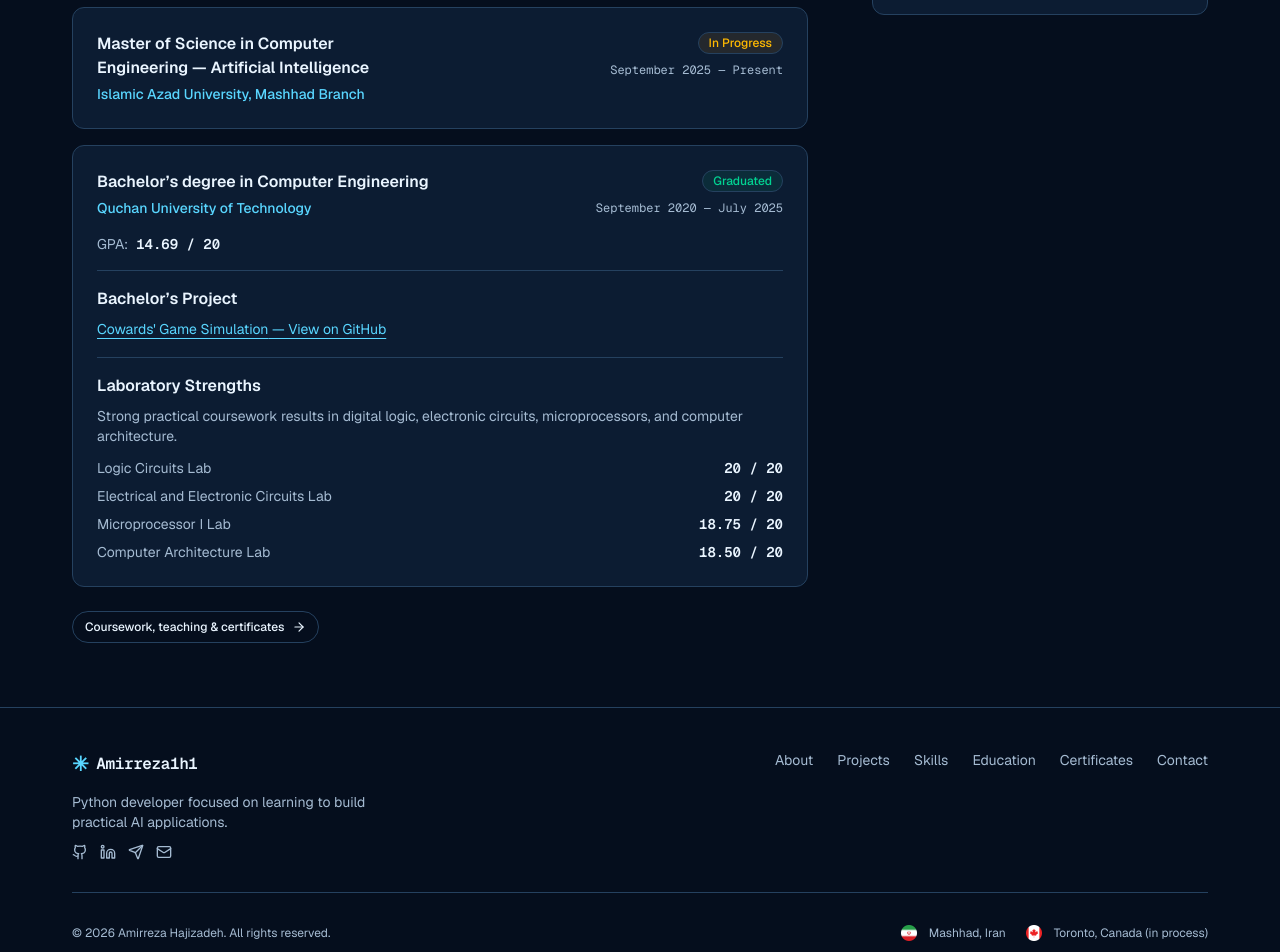
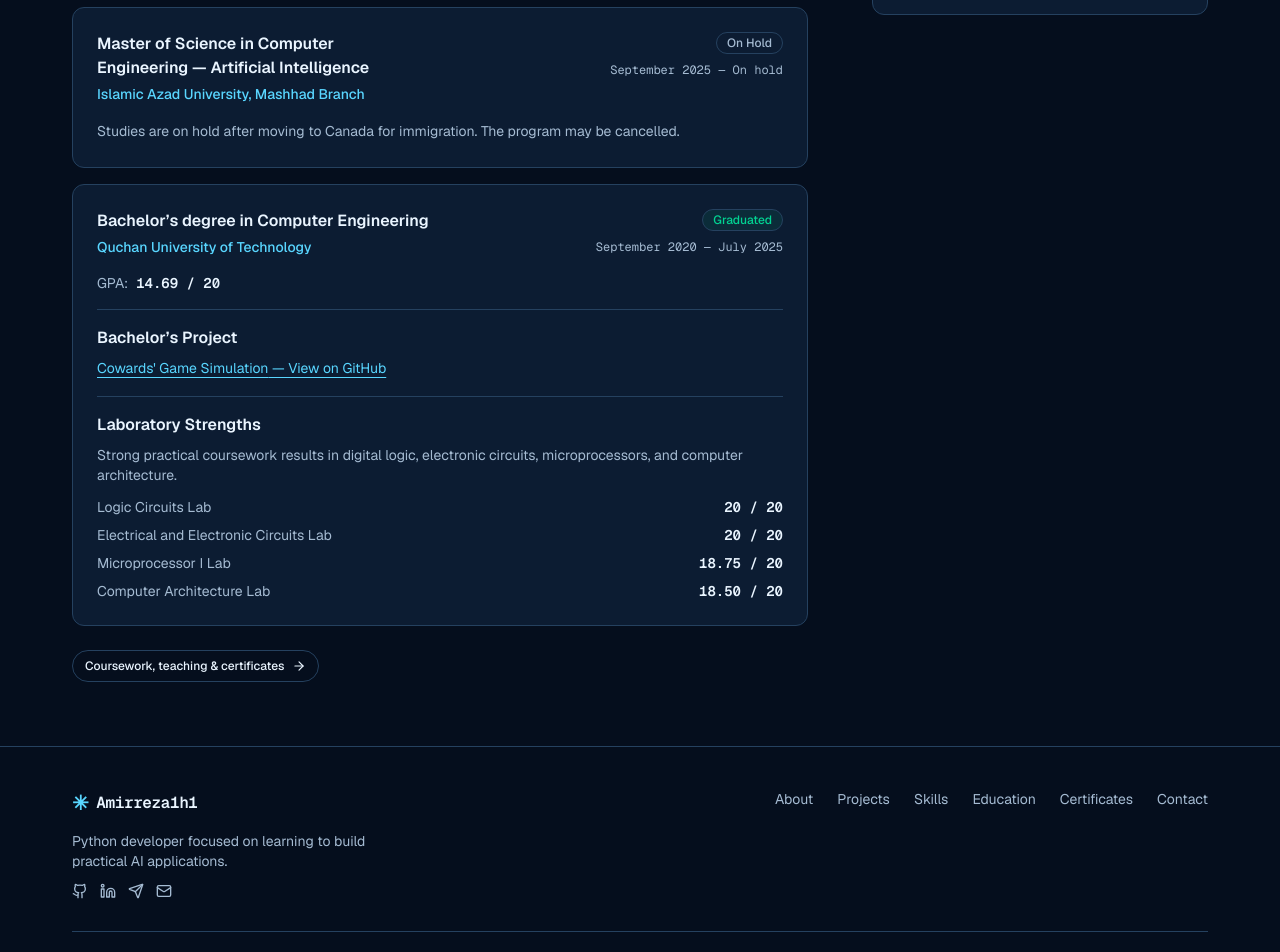
Before and after one commit to Amirreza1h1/Amirreza-digital-home, a Next.js app: page /about in a window 1280 px wide. Shown: the part 1100-2052 px from the top of the page. Built offline with nearby package versions, Linux system fonts and the light colour scheme; no server answers.

Commit message:
chore(education): mark master’s degree as on hold

```diff
--- a/src/components/layout/Footer.tsx
+++ b/src/components/layout/Footer.tsx
@@ -82,7 +82,7 @@ export function Footer() {
             {profile.location && (
               <p className='flex items-center gap-2'>
                 <Image
-                  src={assetPath('/Iran.png')}
+                  src={assetPath('/Canada.png')}
                   alt=''
                   width={24}
                   height={16}
@@ -91,16 +91,16 @@ export function Footer() {
                 {profile.location}
               </p>
             )}
-            {profile.plannedLocation && (
+            {profile.previousLocation && (
               <p className='flex items-center gap-2'>
                 <Image
-                  src={assetPath('/Canada.png')}
+                  src={assetPath('/Iran.png')}
                   alt=''
                   width={24}
                   height={16}
                   className='h-4 w-6 shrink-0 object-contain'
                 />
-                {profile.plannedLocation}
+                Previously based in {profile.previousLocation}
               </p>
             )}
           </div>
--- a/src/data/education.ts
+++ b/src/data/education.ts
@@ -18,7 +18,8 @@ export const education: Education[] = [
     field: 'Computer Engineering — Artificial Intelligence',
     startDate: '2025-09',
     endDate: null,
-    status: 'ongoing',
+    status: 'on-hold',
+    note: 'Studies are on hold after moving to Canada for immigration. The program may be cancelled.',
     gpa: null,
     gpaScale: null,
     coursework: [],
--- a/src/data/profile.ts
+++ b/src/data/profile.ts
@@ -8,10 +8,9 @@ export interface Profile {
   roles: string[];
   bio?: string;
   location?: string;
-  plannedLocation?: string;
+  previousLocation?: string;
   timeZone?: string;
   emails: string[];
-  phones: string[];
   photo?: string;
   workResume?: string;
   academicResume?: string;
@@ -27,11 +26,10 @@ export const profile: Profile = {
   headline: 'Python developer focused on learning to build practical AI applications.',
   bio: 'My direction is Python and Applied AI, with a particular interest in AI agents and privacy-first, local applications. My experience includes Python work and an AI-assisted English institute website using Django and Next.js. My next project goal is a Local AI Companion with conversation history, memory, and private document retrieval.',
   roles: ['Computer Engineer', 'M.Sc. Artificial Intelligence'],
-  location: 'Mashhad, Iran',
-  plannedLocation: 'Toronto, Canada (in process)',
-  timeZone: 'Asia/Tehran',
+  location: 'Barri, Canada',
+  previousLocation: 'Mashhad, Iran',
+  timeZone: 'America/Toronto',
   emails: ['amirrezahajizadeh2002@gmail.com', 'amirreza.haji.0926264710@gmail.com'],
-  phones: ['+98-930 634 1814', '+98-915 228 8744'],
   academicResume: assetPath('/Academic_CV.pdf'),
   // Static imports produce a new asset URL whenever the image contents change.
   photo: profilePicture.src,
--- a/src/features/contact/ContactSection.tsx
+++ b/src/features/contact/ContactSection.tsx
@@ -1,4 +1,4 @@
-import { Mail, Phone, Github, Linkedin, MapPin, Send, Link2, MessageCircle } from 'lucide-react';
+import { Mail, Github, Linkedin, MapPin, Send, Link2, MessageCircle } from 'lucide-react';
 import { iconTone } from '@/theme/icons';
 import { cn } from '@/utils/cn';
 import type { LucideIcon } from 'lucide-react';
@@ -26,13 +26,6 @@ export function ContactSection() {
       href: `mailto:${email}`,
       description: 'Public email address',
     })),
-    ...profile.phones.map((phone, index) => ({
-      icon: Phone,
-      label: profile.phones.length > 1 ? `Phone ${index + 1}` : 'Phone',
-      value: phone,
-      href: `tel:${phone.replace(/[^+\d]/g, '')}`,
-      description: 'Public phone number',
-    })),
     ...socials.map(social => ({
       icon: socialIconMap[social.icon] ?? Link2,
       label: social.name,
@@ -53,13 +46,13 @@ export function ContactSection() {
           },
         ]
       : []),
-    ...(profile.plannedLocation
+    ...(profile.previousLocation
       ? [
           {
             icon: MapPin,
-            label: 'Planned location',
-            value: profile.plannedLocation,
-            description: 'Relocation in process',
+            label: 'Previous location',
+            value: profile.previousLocation,
+            description: 'Previously based location',
           },
         ]
       : []),
--- a/src/features/education/EducationCard.tsx
+++ b/src/features/education/EducationCard.tsx
@@ -1,5 +1,5 @@
 import { Badge } from '@/components/ui/badge';
-import { formatDateRange } from '@/utils/date';
+import { formatDate, formatDateRange } from '@/utils/date';
 import type { Education } from '@/types/education';
 
 interface EducationCardProps {
@@ -7,6 +7,17 @@ interface EducationCardProps {
 }
 
 export function EducationCard({ education }: EducationCardProps) {
+  const status =
+    education.status === 'completed'
+      ? { badge: 'completed' as const, label: 'Graduated' }
+      : education.status === 'on-hold'
+        ? { badge: 'outline' as const, label: 'On Hold' }
+        : { badge: 'ongoing' as const, label: 'In Progress' };
+  const dateRange =
+    education.status === 'on-hold'
+      ? `${formatDate(education.startDate)} — On hold`
+      : formatDateRange(education.startDate, education.endDate);
+
   return (
     <div className='border-border bg-card flex flex-col gap-4 rounded-xl border p-6'>
       <div className='flex flex-col gap-3 sm:flex-row sm:items-start sm:justify-between'>
@@ -17,12 +28,8 @@ export function EducationCard({ education }: EducationCardProps) {
           <p className='text-primary text-sm font-medium'>{education.institution}</p>
         </div>
         <div className='flex shrink-0 flex-wrap items-center gap-2 sm:flex-col sm:items-end'>
-          <Badge variant={education.status === 'ongoing' ? 'ongoing' : 'completed'}>
-            {education.status === 'ongoing' ? 'In Progress' : 'Graduated'}
-          </Badge>
-          <span className='text-muted-foreground font-mono text-xs whitespace-nowrap'>
-            {formatDateRange(education.startDate, education.endDate)}
-          </span>
+          <Badge variant={status.badge}>{status.label}</Badge>
+          <span className='text-muted-foreground font-mono text-xs whitespace-nowrap'>{dateRange}</span>
         </div>
       </div>
 
@@ -34,6 +41,7 @@ export function EducationCard({ education }: EducationCardProps) {
           </span>
         </div>
       )}
+      {education.note && <p className='text-muted-foreground text-sm leading-relaxed'>{education.note}</p>}
       {education.project && (
         <div className='border-border border-t pt-4'>
           <h4 className='font-semibold'>Bachelor’s Project</h4>
--- a/src/types/education.ts
+++ b/src/types/education.ts
@@ -1,4 +1,4 @@
-export type EducationStatus = 'completed' | 'ongoing';
+export type EducationStatus = 'completed' | 'ongoing' | 'on-hold';
 
 export interface Coursework {
   title: string;
@@ -21,6 +21,7 @@ export interface Education {
   startDate: string;
   endDate: string | null;
   status: EducationStatus;
+  note?: string;
   coursework: Coursework[];
   labResults?: Coursework[];
   project?: { title: string; url: string };
```
